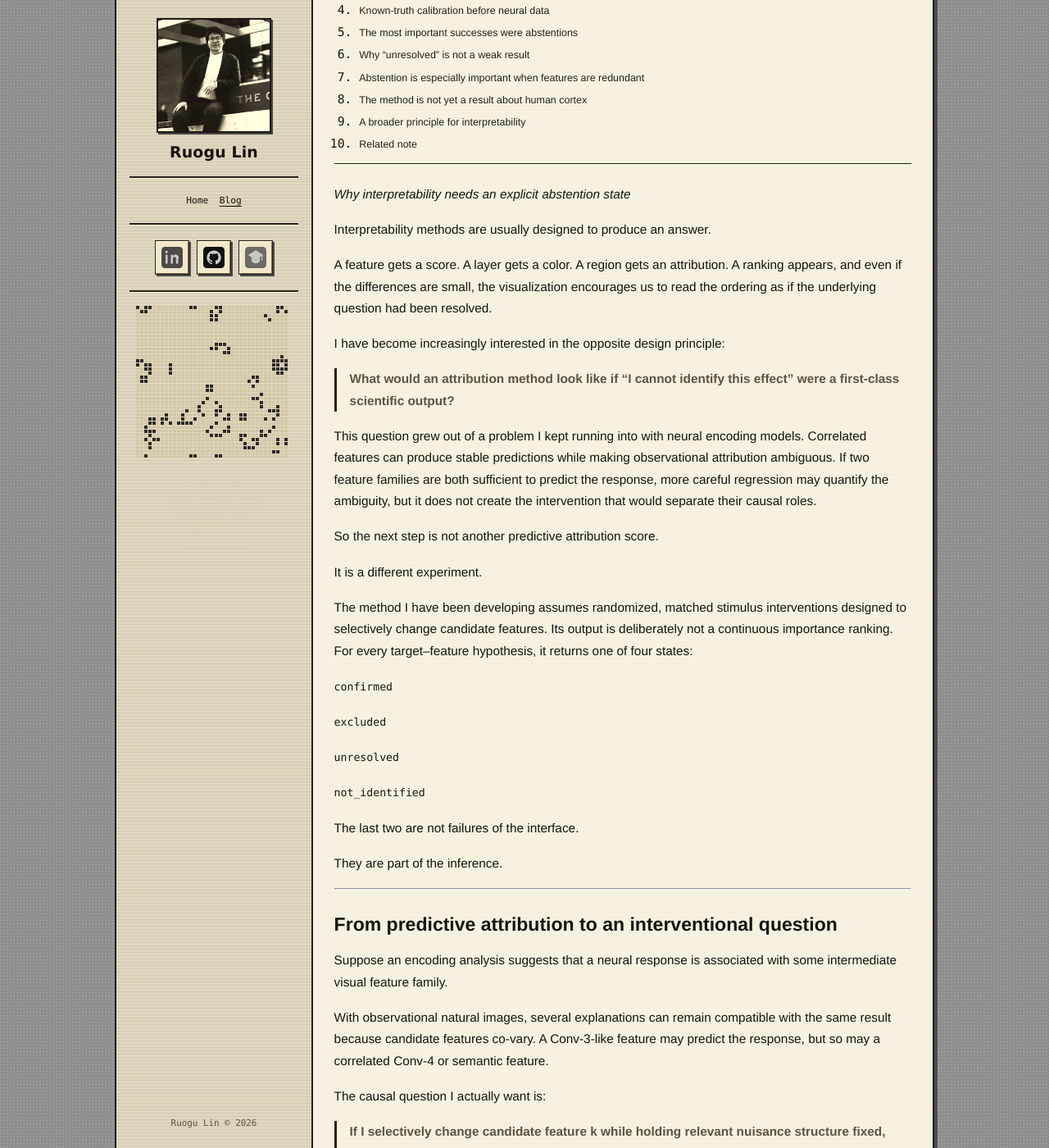
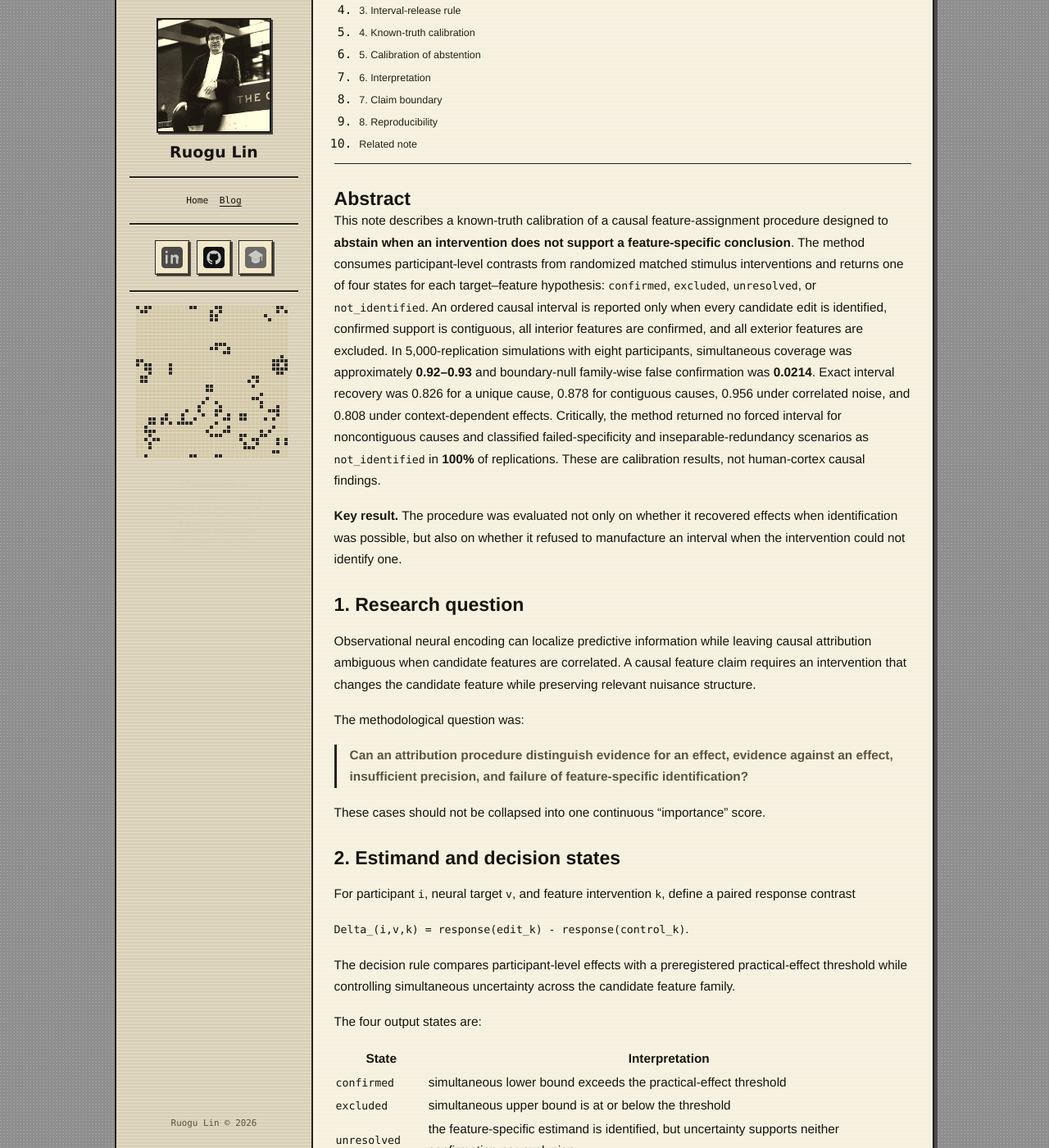
Before and after one commit to lrgthu/lrgthu.github.io, a Jekyll site: the page built from _posts/2026-09-05-sometimes-the-right-attribution-is-unresolved.md, in a window 1280 px wide and 1400 px high, scrolled down 413 px. Shown: the whole window at 82% size. Built offline with Jekyll 4.4.1, drawn with Linux system fonts in a browser that asks for light colours; some of the changed text lies outside the part shown.

Commit message:
Restructure causal attribution note as methods research communication

```diff
--- a/_posts/2026-09-05-sometimes-the-right-attribution-is-unresolved.md
+++ b/_posts/2026-09-05-sometimes-the-right-attribution-is-unresolved.md
@@ -1,278 +1,156 @@
 ---
 title: "Sometimes the Right Attribution Is ‘Unresolved’"
 date: 2026-09-05 15:40:00 -0500
-summary: "A causal attribution method should be allowed to confirm, exclude, remain unresolved, or declare that the intervention did not identify the feature at all."
+summary: "Known-truth calibration of a four-state causal attribution rule that distinguishes confirmed, excluded, unresolved, and not-identified effects."
 tags: [causal-inference, neural-encoding, attribution, neuroscience, methodology]
 writing_type: "Research Note"
 toc: true
 citation: true
+source_repo: "lrgthu/Stacking_GPU"
 ---
 
-*Why interpretability needs an explicit abstention state*
+<section class="research-note-abstract" markdown="1">
 
-Interpretability methods are usually designed to produce an answer.
+## Abstract
 
-A feature gets a score. A layer gets a color. A region gets an attribution. A ranking appears, and even if the differences are small, the visualization encourages us to read the ordering as if the underlying question had been resolved.
+This note describes a known-truth calibration of a causal feature-assignment procedure designed to **abstain when an intervention does not support a feature-specific conclusion**. The method consumes participant-level contrasts from randomized matched stimulus interventions and returns one of four states for each target–feature hypothesis: `confirmed`, `excluded`, `unresolved`, or `not_identified`. An ordered causal interval is reported only when every candidate edit is identified, confirmed support is contiguous, all interior features are confirmed, and all exterior features are excluded. In 5,000-replication simulations with eight participants, simultaneous coverage was approximately **0.92–0.93** and boundary-null family-wise false confirmation was **0.0214**. Exact interval recovery was 0.826 for a unique cause, 0.878 for contiguous causes, 0.956 under correlated noise, and 0.808 under context-dependent effects. Critically, the method returned no forced interval for noncontiguous causes and classified failed-specificity and inseparable-redundancy scenarios as `not_identified` in **100%** of replications. These are calibration results, not human-cortex causal findings.
 
-I have become increasingly interested in the opposite design principle:
+</section>
 
-> **What would an attribution method look like if “I cannot identify this effect” were a first-class scientific output?**
+<section class="research-note-key-result" markdown="1">
 
-This question grew out of a problem I kept running into with neural encoding models. Correlated features can produce stable predictions while making observational attribution ambiguous. If two feature families are both sufficient to predict the response, more careful regression may quantify the ambiguity, but it does not create the intervention that would separate their causal roles.
+**Key result.** The procedure was evaluated not only on whether it recovered effects when identification was possible, but also on whether it refused to manufacture an interval when the intervention could not identify one.
 
-So the next step is not another predictive attribution score.
+</section>
 
-It is a different experiment.
+## 1. Research question
 
-The method I have been developing assumes randomized, matched stimulus interventions designed to selectively change candidate features. Its output is deliberately not a continuous importance ranking. For every target–feature hypothesis, it returns one of four states:
+Observational neural encoding can localize predictive information while leaving causal attribution ambiguous when candidate features are correlated. A causal feature claim requires an intervention that changes the candidate feature while preserving relevant nuisance structure.
 
-`confirmed`
+The methodological question was:
 
-`excluded`
+> **Can an attribution procedure distinguish evidence for an effect, evidence against an effect, insufficient precision, and failure of feature-specific identification?**
 
-`unresolved`
+These cases should not be collapsed into one continuous “importance” score.
 
-`not_identified`
+## 2. Estimand and decision states
 
-The last two are not failures of the interface.
+For participant `i`, neural target `v`, and feature intervention `k`, define a paired response contrast
 
-They are part of the inference.
+`Delta_(i,v,k) = response(edit_k) - response(control_k)`.
 
----
+The decision rule compares participant-level effects with a preregistered practical-effect threshold while controlling simultaneous uncertainty across the candidate feature family.
 
-## From predictive attribution to an interventional question
+The four output states are:
 
-Suppose an encoding analysis suggests that a neural response is associated with some intermediate visual feature family.
+| State | Interpretation |
+| --- | --- |
+| `confirmed` | simultaneous lower bound exceeds the practical-effect threshold |
+| `excluded` | simultaneous upper bound is at or below the threshold |
+| `unresolved` | the feature-specific estimand is identified, but uncertainty supports neither confirmation nor exclusion |
+| `not_identified` | the response-free stimulus-specificity gate fails; the intervention does not isolate the feature well enough for a feature-specific claim |
 
-With observational natural images, several explanations can remain compatible with the same result because candidate features co-vary. A Conv-3-like feature may predict the response, but so may a correlated Conv-4 or semantic feature.
+The distinction between the last two states is central. `Unresolved` is a precision statement about an identified estimand. `Not_identified` is an experimental-design statement: the required causal contrast was not isolated.
 
-The causal question I actually want is:
+## 3. Interval-release rule
 
-> **If I selectively change candidate feature k while holding relevant nuisance structure fixed, does the neural response change by a practically meaningful amount?**
+Candidate features are ordered, but a causal interval is a stronger object than a collection of local feature decisions.
 
-That is a potential-outcome question, not a regression-weight question.
+The frozen interval rule returns an ordered interval only if:
 
-For participant `i`, feature intervention `k`, and neural target `v`, imagine a paired contrast:
+1. every candidate edit passes the feature-specificity gate;
+2. all features inside the proposed interval are `confirmed`;
+3. all features outside the interval are `excluded`;
+4. confirmed support is contiguous.
 
-`Delta_(i,v,k) = response(edit_k) - response(control_k)`
+Otherwise the method abstains at interval level.
 
-The statistical problem is then to decide whether the participant-level effect is large enough, small enough, or too uncertain to classify relative to a preregistered practical threshold.
-
-Crucially, there is another question before significance:
-
-> Did the image edit actually isolate feature k?
-
-If the intervention changes multiple candidate features inseparably, then the neural effect may be real while the **feature-specific causal attribution is not identified**.
-
-That motivates the four-state output.
-
----
-
-## Four answers instead of one score
-
-The decision logic is intentionally asymmetric.
-
-A feature is **confirmed** when the simultaneous lower confidence bound is above the frozen practical-effect threshold.
-
-It is **excluded** when the simultaneous upper bound is at or below that threshold.
-
-It is **unresolved** when the experiment is specific enough to test the feature, but uncertainty does not support either confirmation or exclusion.
-
-It is **not identified** when the response-free stimulus-specificity gate says the intervention did not isolate the intended feature well enough for a feature-specific neural conclusion.
-
-The important distinction is:
-
-`unresolved != no effect`
-
-and
-
-`not_identified != unresolved`
-
-“Unresolved” means the experiment asked the right causal question but did not answer it sharply enough.
-
-“Not identified” means the intervention did not isolate the question in the first place.
-
-I find this separation useful far beyond this particular method.
-
----
-
-## Why an interval is much harder than a set of local effects
-
-The candidate features are ordered, so it is tempting to summarize the result as one causal interval:
-
-`feature a -> ... -> feature b`
-
-But an interval claim contains much more structure than a list of local effects.
-
-For an interval to be returned, the rule I froze requires:
-
-1. every candidate edit to pass the specificity/identification gate;
-2. every feature inside the interval to be confirmed;
-3. every feature outside the interval to be excluded;
-4. the confirmed support to be contiguous.
-
-If any one of those conditions fails, the method abstains at interval level.
-
-This is deliberately harsh.
-
-A noncontiguous pattern such as:
+Thus a noncontiguous pattern such as
 
 `confirmed, excluded, confirmed`
 
-should not be compressed into a smooth interval just because intervals are easier to plot.
+cannot be compressed into a contiguous causal interval, and unresolved neighboring features do not acquire artificial hard boundaries.
 
-Similarly, a pattern with one clearly confirmed feature and several unresolved neighbors should not magically acquire hard boundaries.
+## 4. Known-truth calibration
 
-The plot should not be more certain than the experiment.
+The frozen calibration used:
 
----
+- **8 simulated participants**;
+- practical effect: **0.20**;
+- noise SD: **0.12**;
+- **5,000 Monte Carlo replications** per scenario.
 
-## Known-truth calibration before neural data
+The scenario family included a boundary null, unique cause, contiguous causes, correlated noise, noncontiguous causes, failed specificity, inseparable redundancy, and context-dependent effects.
 
-Before using the method on real neural responses, I wanted to know whether the decision rule behaved sensibly in scenarios where the truth was known.
+Simultaneous coverage was approximately **0.92–0.93** across scenarios. Boundary-null family-wise false confirmation was **0.0214**, below the frozen 0.075 ceiling.
 
-The frozen calibration used eight simulated participants, a practical effect of `0.20`, noise standard deviation `0.12`, and **5,000 Monte Carlo replications** per scenario.
-
-The scenarios included:
-
-- a boundary null;
-- one unique causal feature;
-- contiguous causal features;
-- correlated noise;
-- noncontiguous causes;
-- failed intervention specificity;
-- inseparable feature redundancy;
-- context-dependent effects.
-
-Across these conditions, simultaneous coverage was roughly **0.92–0.93**.
-
-In the boundary-null case, family-wise false confirmation was **0.0214**, below the frozen ceiling of 0.075.
-
-For the unique, contiguous, correlated-noise, and context-dependent causal scenarios, the exact confirmed support was recovered in essentially all replications under the local decision rule.
-
-The stricter interval output was, appropriately, harder:
+For scenarios in which a contiguous interval was scientifically meaningful, exact interval recovery was:
 
 | Scenario | Exact interval recovery |
 | --- | ---: |
-| Unique cause | 0.826 |
-| Contiguous causes | 0.878 |
-| Correlated noise | 0.956 |
-| Context dependent | 0.808 |
+| Unique cause | 0.8256 |
+| Contiguous causes | 0.8780 |
+| Correlated noise | 0.9558 |
+| Context dependent | 0.8078 |
 
-The context-dependent case remains the limiting sensitivity.
+The context-dependent scenario is the limiting sensitivity and remains part of the method's claim boundary.
 
-That number is important precisely because it is not perfect. The method is not licensed to describe interval recovery as trivial or universally high-powered.
+## 5. Calibration of abstention
 
----
+Three scenarios specifically tested whether the procedure would produce an explanation when the experimental contrast did not warrant one.
 
-## The most important successes were abstentions
+### Noncontiguous causes
 
-Two scenarios were designed to punish a method that always insists on an interval.
+The true support was noncontiguous, so a single ordered interval would be incorrect. The method returned a forced interval in **0.0%** of replications.
 
-In the **noncontiguous-cause** condition, forcing an interval would be scientifically wrong because the true support is not contiguous.
+### Failed specificity
 
-The calibrated method returned a forced interval in **0.0%** of replications.
+The stimulus intervention did not isolate the intended feature. The method returned `not_identified` in **100%** of replications and no forced interval.
 
-In the **failed-specificity** and **inseparable-redundancy** conditions, feature-specific causal attribution is not identified by construction.
+### Inseparable redundancy
 
-The method classified those cases as `not_identified` in **100%** of replications and again returned no forced interval.
+Two candidate features could not be manipulated independently. Feature-specific attribution was therefore not identified by construction. The method again returned `not_identified` in **100%** of replications and no forced interval.
 
-Those are the results I care about most.
+These are not missing outputs. They are intended decisions under the frozen estimand.
 
-A method that accurately estimates effects when the experiment is clean is useful.
+## 6. Interpretation
 
-A method that refuses to invent an answer when the experimental manipulation does not support one is, to me, much closer to what a scientific attribution procedure should be.
+The calibration supports a design principle for causal interpretability: **the output space should reflect distinct reasons that a positive attribution is unavailable**.
 
----
+The following statements carry different information:
 
-## Why “unresolved” is not a weak result
+- the effect is below the practical threshold (`excluded`);
+- the effect is estimable but insufficiently precise (`unresolved`);
+- the feature-specific effect cannot be isolated by the intervention (`not_identified`).
 
-There is a cultural pressure in interpretability work to convert uncertainty into ranking.
+Collapsing these cases into low scores or a forced ranking conflates estimation, power, and identification.
 
-If feature A has an estimated effect of 0.21 and feature B has 0.18, the table has an order. But if the simultaneous uncertainty intervals overlap the practical threshold, the order may not answer the causal question we care about.
+This is especially consequential under feature redundancy. An intervention that jointly changes A and B may identify the effect of the joint edit while leaving the individual effects of A and B unidentified. A predictive attribution algorithm can still assign weights, but the intervention has not generated the contrast needed for feature-specific causal credit.
 
-An `unresolved` label preserves that distinction.
+## 7. Claim boundary
 
-It says:
+The current evidence supports:
 
-> this intervention was specific enough that a feature-level question was meaningful, but the current participant sample and noise level do not justify confirmation or exclusion.
+- correctness of the four-state decision logic under the frozen simulation family;
+- controlled false-confirmation behavior;
+- calibrated recovery of several contiguous known-truth scenarios;
+- correct abstention under noncontiguous, failed-specificity, and inseparable-redundancy scenarios.
 
-That is actionable information.
+It does **not** establish:
 
-It tells us what a larger experiment might resolve. It separates low power from failed specificity. It prevents a weak positive estimate from being narrated as a discovered mechanism.
+- any causal feature assignment in human cortex;
+- that the interval rule has high power under arbitrary context dependence;
+- that the simulated participant/noise model covers every relevant neural-data regime;
+- that observational encoding weights become causal under this procedure.
 
-And it makes power analysis more honest because the ambiguous cases remain visible rather than being absorbed into a continuous heatmap.
+A human neural application would require response-free validation of selective image edits, randomized presentation, participant-level neural contrasts, and a separately frozen confirmation analysis.
 
----
+## 8. Reproducibility
 
-## Abstention is especially important when features are redundant
+The method is maintained in [`lrgthu/Stacking_GPU`](https://github.com/lrgthu/Stacking_GPU), branch `method/causal-feature-assignment`. The frozen calibration is documented in `CAUSAL_FEATURE_ASSIGNMENT_RESULT.md`, with the machine-readable output under `results/causal_feature_assignment/calibration.json`.
 
-Redundancy is one of the hardest problems in neural representation analysis.
-
-Suppose two feature edits cannot be made independently: changing A inevitably changes B. If neural responses change, the causal effect of the **joint edit** may be identified, but the individual contributions of A and B are not.
-
-A predictive model may still assign weights.
-
-A feature attribution method may still rank them.
-
-But the intervention has not generated the contrast needed to decide between them.
-
-That is exactly what `not_identified` is for.
-
-The category prevents a subtle but common inference error:
-
-`effect of intervention containing A`
-
-therefore
-
-`causal effect of A`
-
-The second statement needs feature specificity that the first does not provide.
-
----
-
-## The method is not yet a result about human cortex
-
-This is an important boundary.
-
-The known-truth calibration says that the decision procedure behaves as intended under the frozen simulation family. It does **not** establish a causal visual-feature map in human cortex.
-
-That next step would require real selective image edits, response-free validation that the edits isolate the declared feature contrasts, randomized presentation, participant-level neural contrasts, and a frozen confirmation analysis.
-
-The distinction is the same one I have been emphasizing elsewhere:
-
-> a method can pass its calibration without the scientific hypothesis having been tested yet.
-
-I want the calibration to earn permission for the neural experiment, not substitute for it.
-
----
-
-## A broader principle for interpretability
-
-The method-specific details may change, but I think the design principle generalizes.
-
-Interpretability systems often have three conceptually different reasons not to produce a positive attribution:
-
-1. **excluded** — evidence supports an effect below the relevant threshold;
-2. **unresolved** — the estimand is identified, but the data are not decisive;
-3. **not identified** — the experiment cannot isolate the estimand.
-
-Collapsing all three into “low importance” destroys information.
-
-Likewise, forcing all nonzero estimates into a ranked explanation confuses estimation with identification.
-
-So the research note I want to carry forward is simple:
-
-> **A trustworthy attribution method should be designed not only to discover effects, but to know when the experiment has not earned an attribution.**
-
-Sometimes the right answer is confirmed.
-
-Sometimes it is excluded.
-
-And sometimes the most informative answer is **unresolved**.
-
----
+No NSD responses or model features were accessed during the response-free known-truth calibration.
 
 ## Related note
 
-This methods direction follows directly from [*Stable Predictions, Unstable Explanations*](/blog/stable-predictions-unstable-explanations/), where correlated feature families supported robust neural prediction but much weaker interval-level attribution.
+[*Stable Predictions, Unstable Explanations*](/blog/stable-predictions-unstable-explanations/) motivates the interventional step by showing that robust neural prediction can coexist with weak interval-level attribution under correlated feature families.
```
